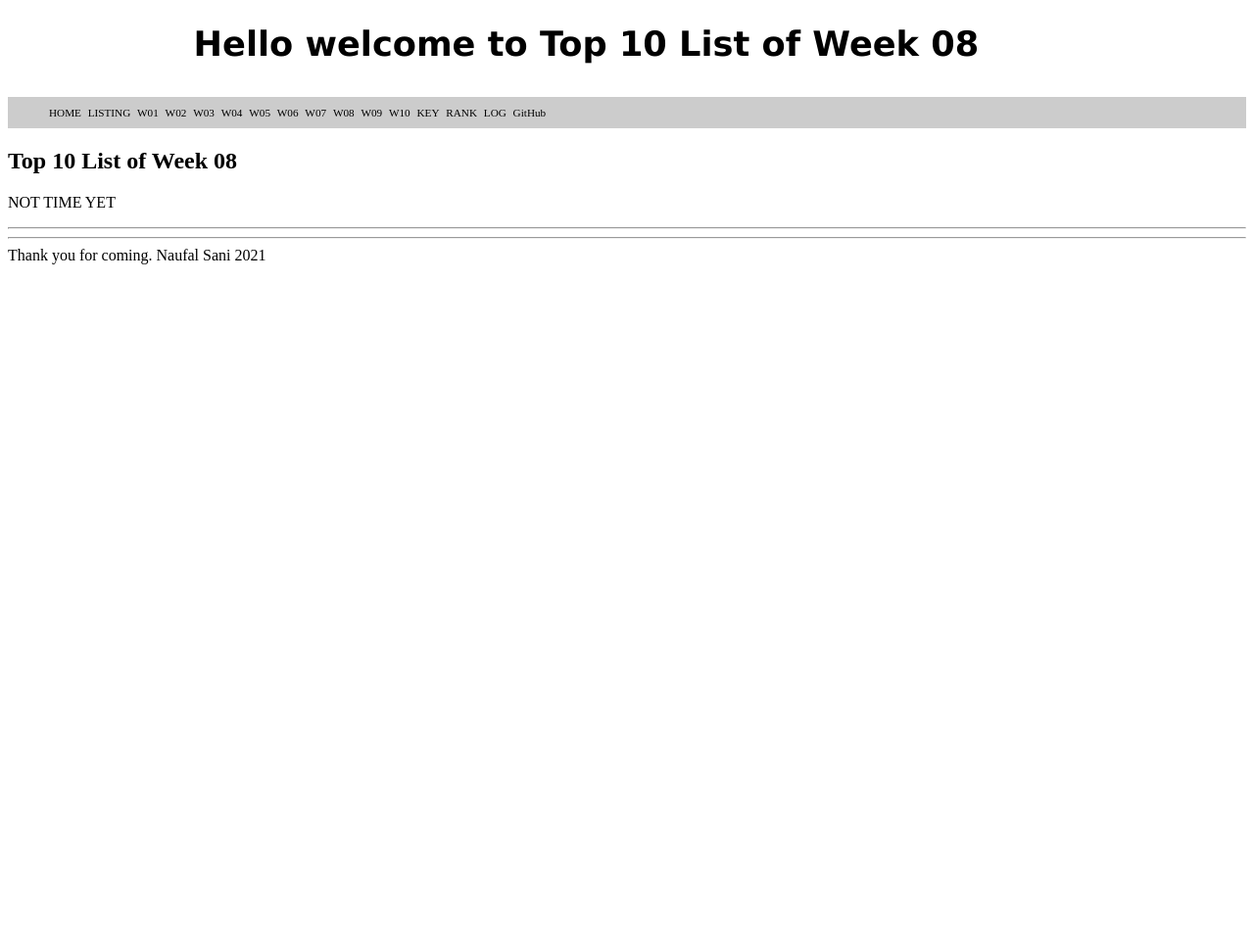
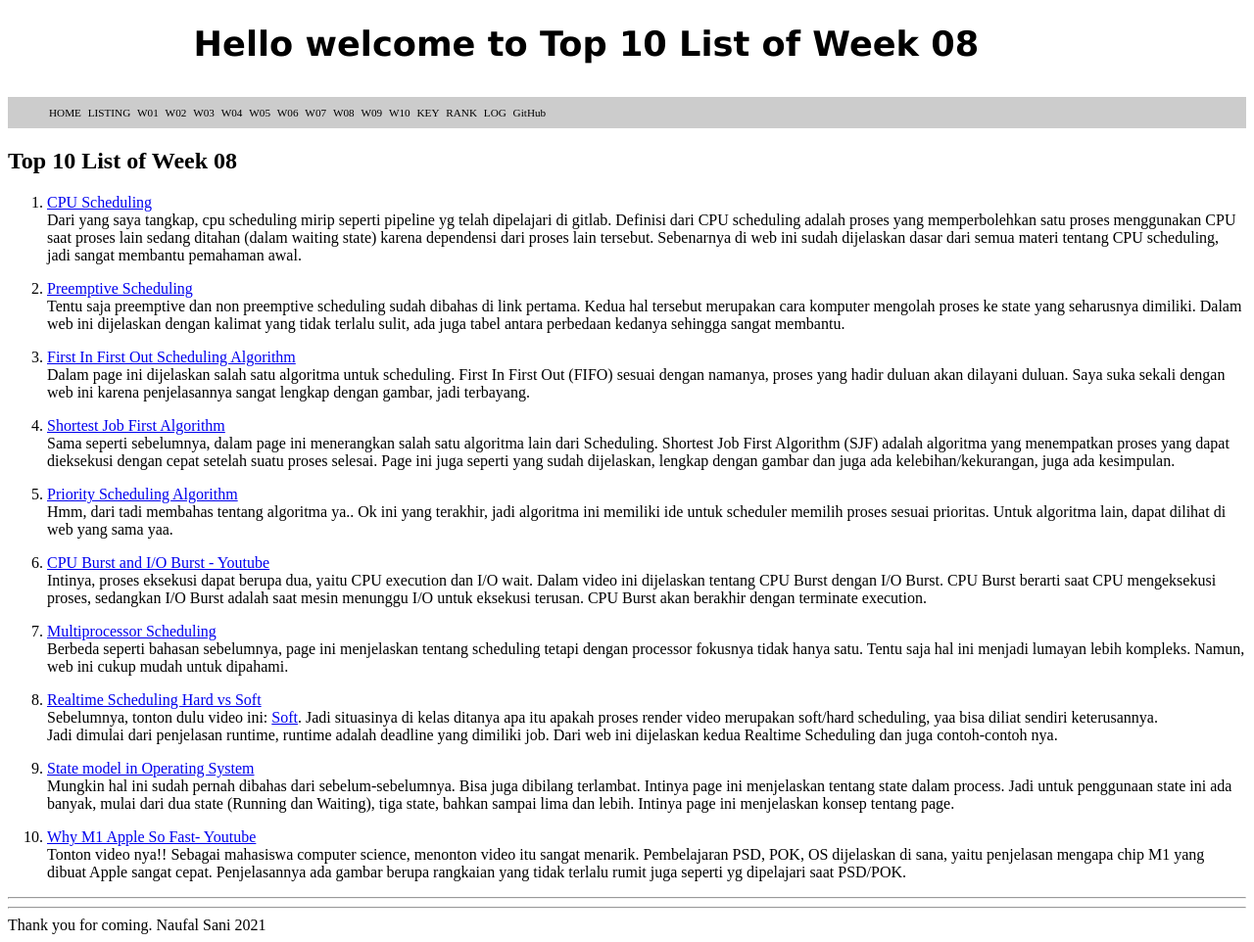
Before and after one commit to sunnysani/os211, a Jekyll site: the page built from w08.md, in a window 1280 px wide. Shown: the whole page at 98% size. Built offline with Jekyll 4.4.1, drawn with Linux system fonts in a browser that asks for light colours; our own code applies the rules of GitHub Pages for plain Markdown files; before the commit the page ends 900 px from its top, so only the background shows below that.

Commit message:
weekly md

```diff
--- a/w08.md
+++ b/w08.md
@@ -5,4 +5,33 @@ permalink: /W08/
 
 # Top 10 List of Week 08
 
-NOT TIME YET
+1. [CPU Scheduling](https://www.studytonight.com/operating-system/cpu-scheduling)<br>
+Dari yang saya tangkap, cpu scheduling mirip seperti pipeline yg telah dipelajari di gitlab. Definisi dari CPU scheduling adalah proses yang memperbolehkan satu proses menggunakan CPU saat proses lain sedang ditahan (dalam waiting state) karena dependensi dari proses lain tersebut. Sebenarnya di web ini sudah dijelaskan dasar dari semua materi tentang CPU scheduling, jadi sangat membantu pemahaman awal.
+
+2. [Preemptive Scheduling](https://www.geeksforgeeks.org/preemptive-and-non-preemptive-scheduling/)<br>
+Tentu saja preemptive dan non preemptive scheduling sudah dibahas di link pertama. Kedua hal tersebut merupakan cara komputer mengolah proses ke state yang seharusnya dimiliki. Dalam web ini dijelaskan dengan kalimat yang tidak terlalu sulit, ada juga tabel antara perbedaan kedanya sehingga sangat membantu.
+
+3. [First In First Out Scheduling Algorithm](https://www.guru99.com/fcfs-scheduling.html)<br>
+Dalam page ini dijelaskan salah satu algoritma untuk scheduling. First In First Out (FIFO) sesuai dengan namanya, proses yang hadir duluan akan dilayani duluan. Saya suka sekali dengan web ini karena penjelasannya sangat lengkap dengan gambar, jadi terbayang.
+
+4. [Shortest Job First Algorithm](https://www.guru99.com/shortest-job-first-sjf-scheduling.html)<br>
+Sama seperti sebelumnya, dalam page ini menerangkan salah satu algoritma lain dari Scheduling. Shortest Job First Algorithm (SJF) adalah algoritma yang menempatkan proses yang dapat dieksekusi dengan cepat setelah suatu proses selesai. Page ini juga seperti yang sudah dijelaskan, lengkap dengan gambar dan juga ada kelebihan/kekurangan, juga ada kesimpulan.
+
+5. [Priority Scheduling Algorithm](https://www.guru99.com/priority-scheduling-program.html)<br>
+Hmm, dari tadi membahas tentang algoritma ya.. Ok ini yang terakhir, jadi algoritma ini memiliki ide untuk scheduler memilih proses sesuai prioritas. Untuk algoritma lain, dapat dilihat di web yang sama yaa.
+
+6. [CPU Burst and I/O Burst - Youtube](https://www.youtube.com/watch?v=pVzb3TUcDLo)<br>
+Intinya, proses eksekusi dapat berupa dua, yaitu CPU execution dan I/O wait. Dalam video ini dijelaskan tentang CPU Burst dengan I/O Burst. CPU Burst berarti saat CPU mengeksekusi proses, sedangkan I/O Burst adalah saat mesin menunggu I/O untuk eksekusi terusan. CPU Burst akan berakhir dengan terminate execution.
+
+7. [Multiprocessor Scheduling](https://www.geeksforgeeks.org/multiple-processor-scheduling-in-operating-system/)<br>
+Berbeda seperti bahasan sebelumnya, page ini menjelaskan tentang scheduling tetapi dengan processor fokusnya tidak hanya satu. Tentu saja hal ini menjadi lumayan lebih kompleks. Namun, web ini cukup mudah untuk dipahami.
+
+8. [Realtime Scheduling Hard vs Soft](https://www.geeksforgeeks.org/difference-between-hard-real-time-and-soft-real-time-system/)<br>
+Sebelumnya, tonton dulu video ini: [Soft](https://www.youtube.com/watch?v=amD-rBXrYlA). Jadi situasinya di kelas ditanya apa itu apakah proses render video merupakan soft/hard scheduling, yaa bisa diliat sendiri keterusannya.<br>
+Jadi dimulai dari penjelasan runtime, runtime adalah deadline yang dimiliki job. Dari web ini dijelaskan kedua Realtime Scheduling dan juga contoh-contoh nya.
+
+9. [State model in Operating System](https://slaystudy.com/process-state-models-in-operating-system/)<br>
+Mungkin hal ini sudah pernah dibahas dari sebelum-sebelumnya. Bisa juga dibilang terlambat. Intinya page ini menjelaskan tentang state dalam process. Jadi untuk penggunaan state ini ada banyak, mulai dari dua state (Running dan Waiting), tiga state, bahkan sampai lima dan lebih. Intinya page ini menjelaskan konsep tentang page.
+
+10. [Why M1 Apple So Fast- Youtube](https://www.youtube.com/watch?v=cAjarAgf0nI)<br>
+Tonton video nya!! Sebagai mahasiswa computer science, menonton video itu sangat menarik. Pembelajaran PSD, POK, OS dijelaskan di sana, yaitu penjelasan mengapa chip M1 yang dibuat Apple sangat cepat. Penjelasannya ada gambar berupa rangkaian yang tidak terlalu rumit juga seperti yg dipelajari saat PSD/POK.
```
